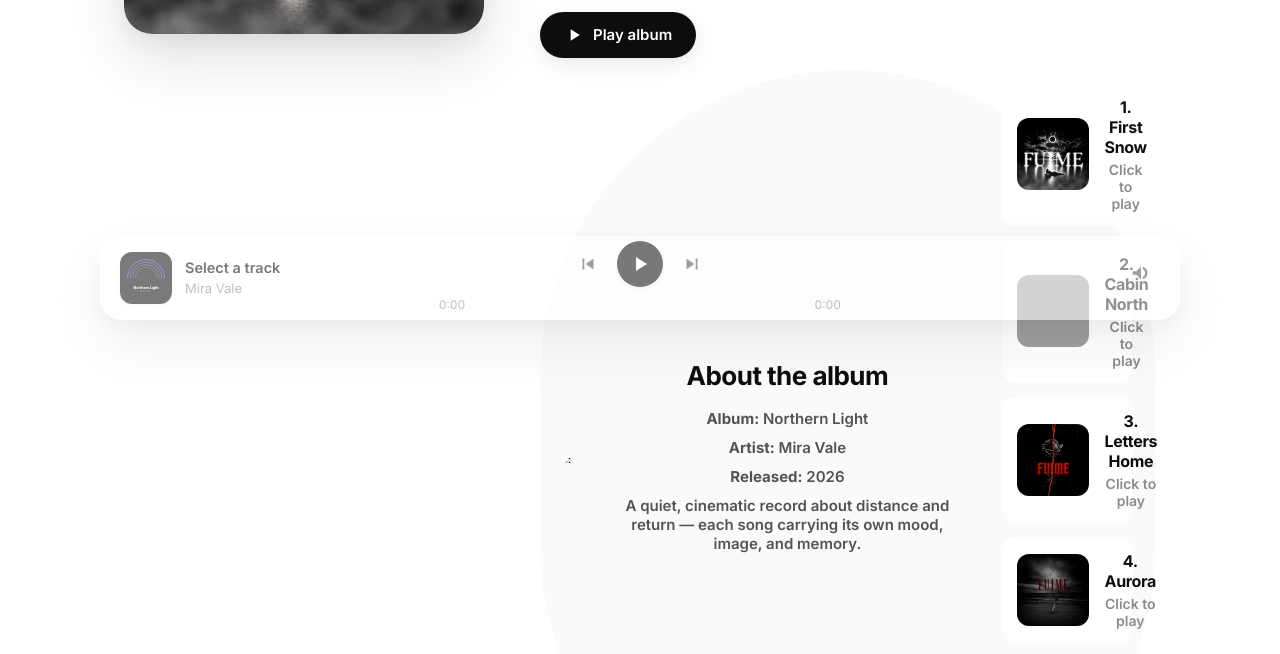
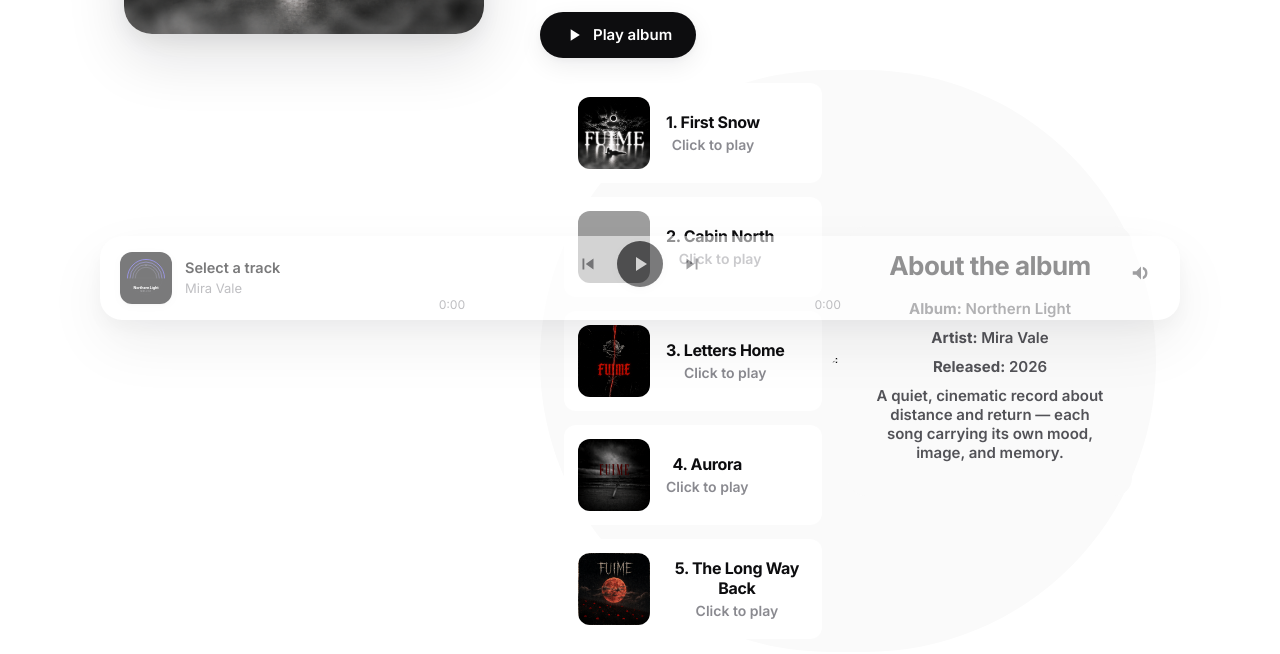
Before and after one commit to MntRushmore/FUIME, a plain HTML site: page index.html in a window 1280 px wide. Shown: the part 462-1116 px from the top of the page. Drawn offline with Linux system fonts and the light colour scheme; grey boxes are pictures that could not be loaded.

Commit message:
akls;fkjasdg;liahew

```diff
--- a/styles.css
+++ b/styles.css
@@ -264,13 +264,16 @@ main { max-width: var(--maxw); margin: 0 auto; padding: 0 24px; }
 /* ===== Merged album details / song cards ===== */
 .album-merge {
   display: grid;
+  grid-template-columns: minmax(0, 1.1fr) minmax(320px, 0.9fr);
   gap: 24px;
+  align-items: start;
 }
 .album-details {
   background: var(--surface-2);
   border: 1px solid var(--line);
   border-radius: var(--radius-md);
   padding: 24px;
+  width: 100%;
 }
 .album-details h2 {
   margin-bottom: 18px;
@@ -283,6 +286,9 @@ main { max-width: var(--maxw); margin: 0 auto; padding: 0 24px; }
 .song-list {
   display: grid;
   gap: 14px;
+  width: 100%;
+  max-width: 560px;
+  order: -1;
 }
 .song {
   display: flex;
```
